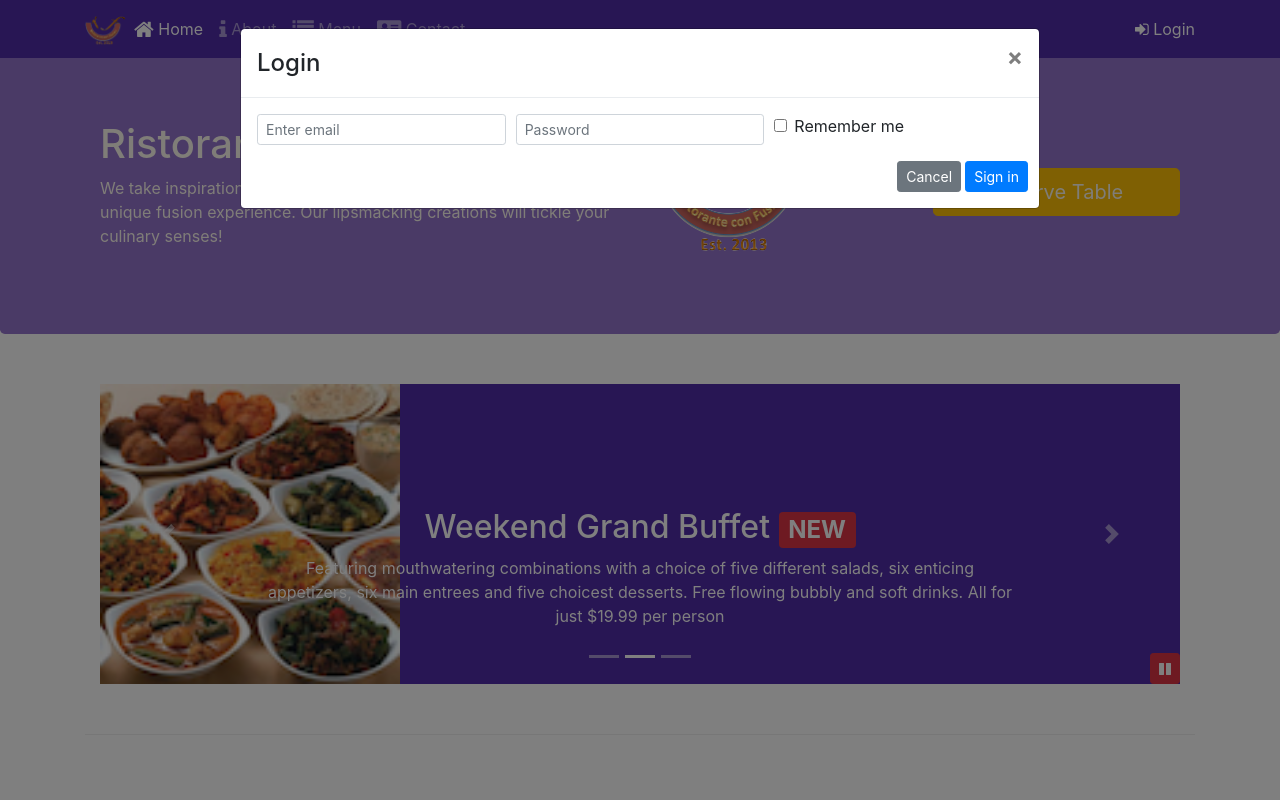
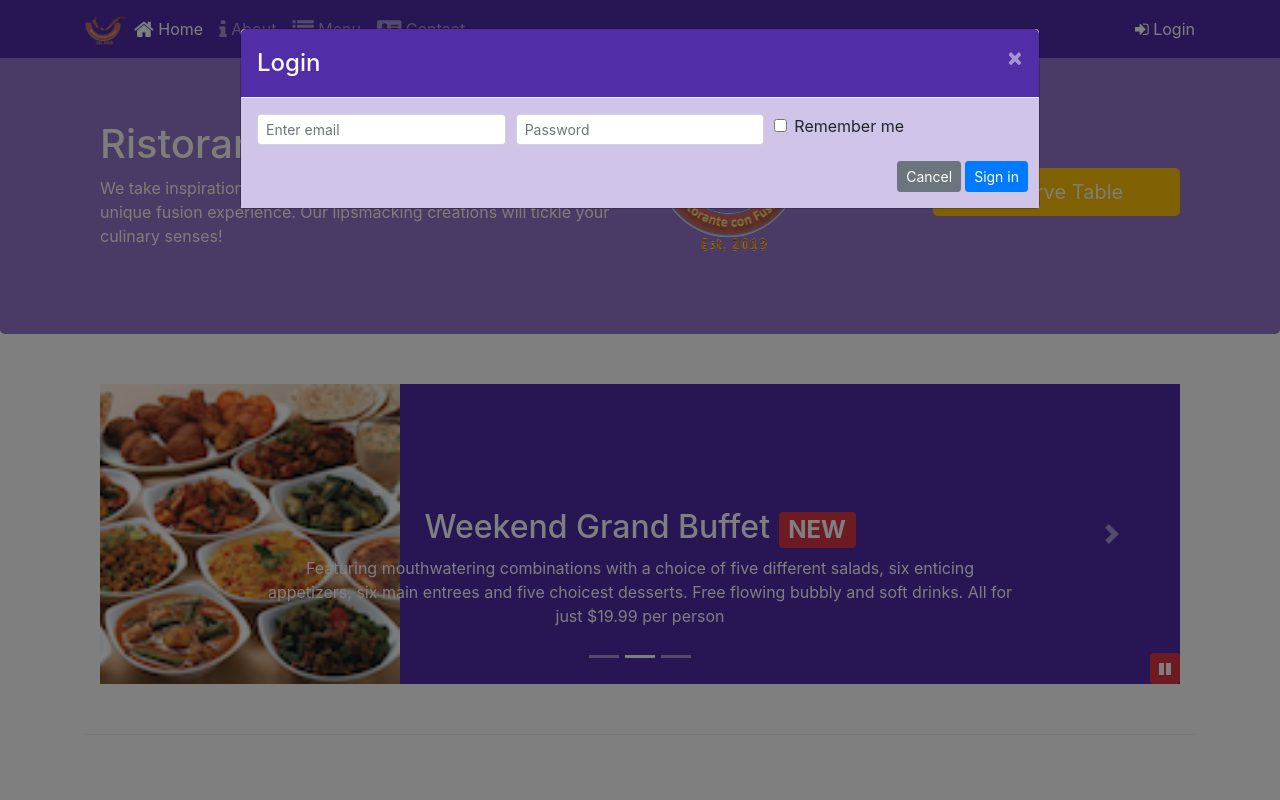
Before and after one commit to pragyajeet-c/RestaurantWebUI, a website: page index.html in a window 1280 px wide. Both pictures are taken after a click on the button "Login". Shown: the top 800 px of the page. Drawn offline with nearby package versions, Linux system fonts and the light colour scheme.

Commit message:
Assignment 4

```diff
--- a/css/styles.scss
+++ b/css/styles.scss
@@ -74,3 +74,22 @@ body{
     bottom: 0px;
     z-index: 1;
 }
+
+.modal-header {
+    background: $background-dark;
+    button {
+        color : floralwhite;
+    }
+}
+
+.modal-title {
+    color: floralwhite;
+}
+
+.modal-body {
+    background-color: $background-pale;
+}
+
+.modal-footer {
+    background-color: $background-light;
+}
--- a/index.html
+++ b/index.html
@@ -33,7 +33,7 @@
                         <li class="nav-item"><a class="nav-link" href="./contactus.html"><span class="fa fa-address-card fa-lg"></span> Contact</a></li>
                     </ul>
                     <span class="navbar-text">
-                        <a data-toggle="modal" data-target="#loginModal">
+                        <a id="loginButton" role="button" data-target="#loginModal">
                         <span class="fa fa-sign-in"></span> Login</a>
                     </span>
                 </div>
@@ -89,7 +89,7 @@
                 </div>
                 <div class="col-12 col-sm-3 align-self-center">
                     <a class="btn btn-warning btn-block btn-primary btn-lg nav-link"
-                         data-toggle="modal" data-target="#reservationModal" role="button">Reserve Table</a>
+                        id="reservationButton" data-target="#reservationModal" role="button">Reserve Table</a>
                 </div>
             </div>
         </div>
@@ -359,6 +359,12 @@
                         $("#carouselButton").children("span").addClass('fa-pause');
                     }
             });
+            $("#loginButton").click(function(){
+                $('#loginModal').modal('toggle');
+            });
+            $("#reservationButton").click(function(){
+                $('#reservationModal').modal('toggle');
+            });
         });
     </script>
 
```
Also changed, not shown: css/styles.css.
